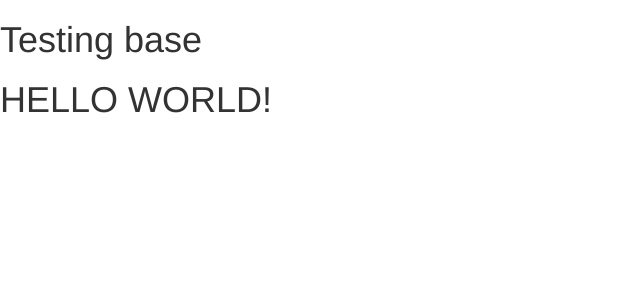
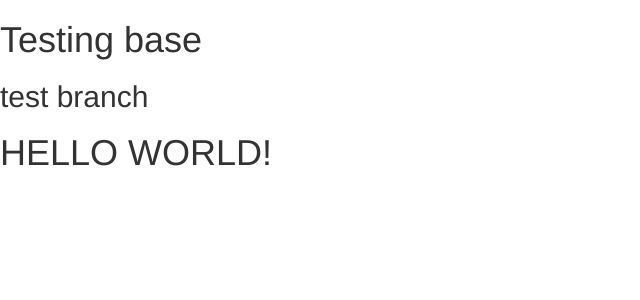
Before and after one commit to jameschanwz/LegalDocGenerator, a Flask app: page / in a window 1280 px wide. Shown: the top 300 px of the page, without its empty margins (0-640 px from the left). Run offline with Flask 2, Linux system fonts and the light colour scheme; some libraries are stand-ins or nearby versions.

Commit message:
testing branches

```diff
--- a/app/templates/base.html
+++ b/app/templates/base.html
@@ -2,6 +2,7 @@
 
 {% block content %}
 <h1> Testing base </h1>
+<h2> test branch <h2>
 {% block app_content %}
 
 {% endblock %}
```
